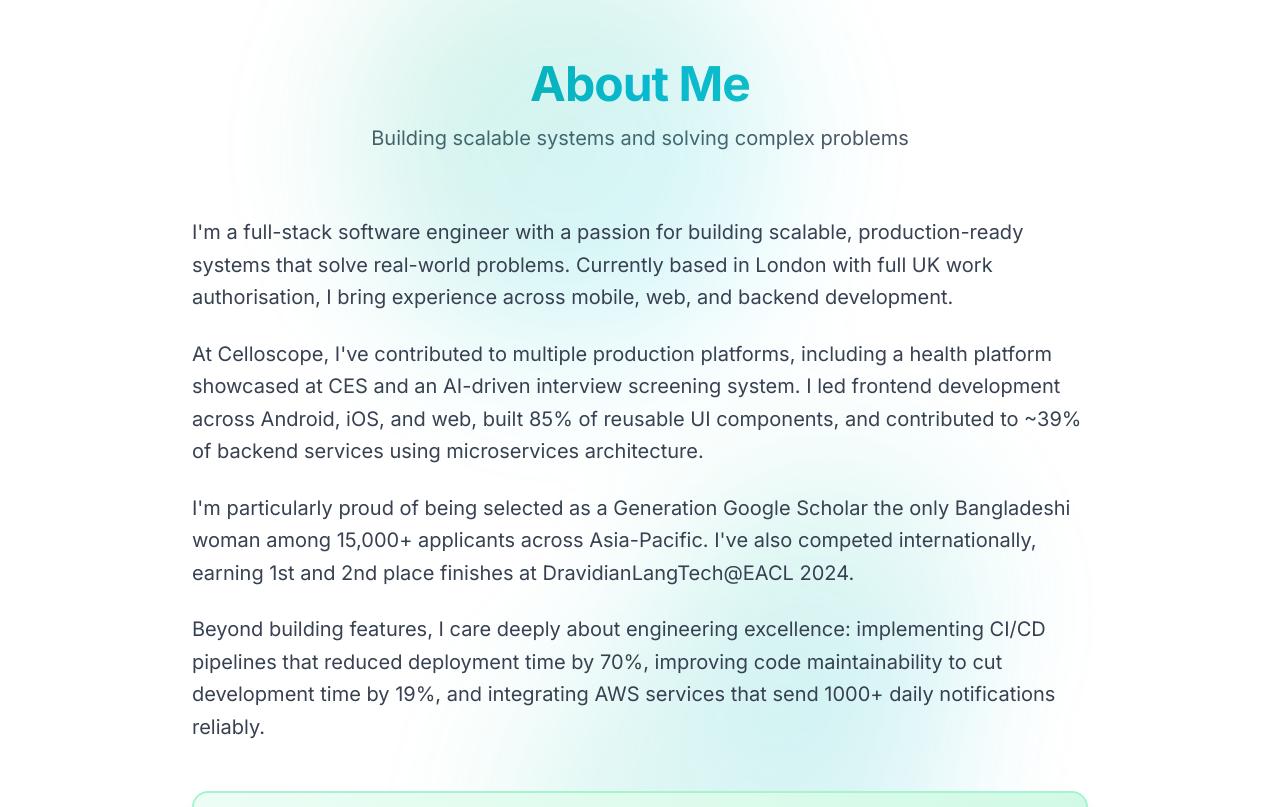
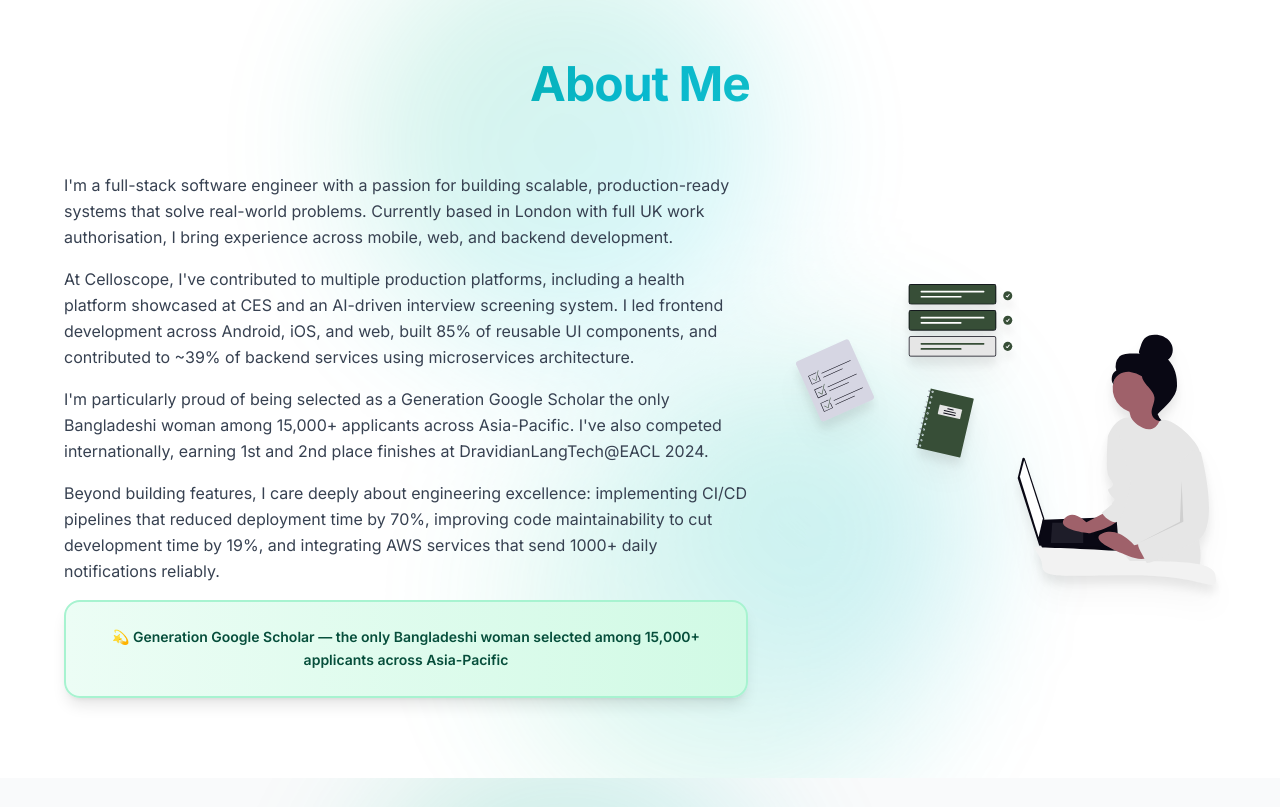
Before and after one commit to Mussabat/PORTFOLIO, a React (Vite) app: page / in a window 1280 px wide. Shown: the part 820-1627 px from the top of the page. Built offline with nearby package versions, Linux system fonts and the light colour scheme.

Commit message:
wip: added icons and saller font size

```diff
--- a/src/components/About.tsx
+++ b/src/components/About.tsx
@@ -11,12 +11,13 @@
         <Section
             id="about"
             title="About Me"
-            subtitle="Building scalable systems and solving complex problems"
             className="bg-white dark:bg-gray-900 relative overflow-hidden"
         >
             <GradientMesh />
-            <div className="max-w-4xl mx-auto relative z-10">
-                <div className="space-y-6">
+            <div className="max-w-6xl mx-auto relative z-10">
+                <div className="flex flex-col lg:flex-row items-center gap-12">
+                    {/* Text content */}
+                    <div className="flex-1 space-y-4">
                         {about.map((paragraph, index) => (
                             <motion.p
                                 key={index}
@@ -24,12 +25,11 @@
                                 whileInView={{ opacity: 1, y: 0 }}
                                 viewport={{ once: true }}
                                 transition={{ duration: 0.6, delay: index * 0.1 }}
-                            className="text-xl text-gray-700 dark:text-gray-300 leading-relaxed"
+                                className="text-base text-gray-700 dark:text-gray-300 leading-relaxed"
                             >
                                 {paragraph}
                             </motion.p>
                         ))}
-                </div>
 
                         <motion.div
                             initial={{ opacity: 0, y: 20 }}
@@ -37,12 +37,29 @@
                             viewport={{ once: true }}
                             transition={{ duration: 0.6, delay: 0.4 }}
                             whileHover={{ scale: 1.02, y: -5 }}
-                    className="mt-12 p-8 bg-gradient-to-r from-primary-50 to-primary-100 dark:from-primary-900/20 dark:to-primary-800/20 rounded-2xl border-2 border-primary-200 dark:border-primary-700 shadow-lg hover:shadow-2xl transition-shadow cursor-pointer"
+                            className="mt-6 p-6 bg-gradient-to-r from-primary-50 to-primary-100 dark:from-primary-900/20 dark:to-primary-800/20 rounded-2xl border-2 border-primary-200 dark:border-primary-700 shadow-lg hover:shadow-2xl transition-shadow cursor-pointer"
                         >
-                    <p className="text-xl font-semibold text-primary-900 dark:text-primary-100 text-center leading-relaxed">
-                        💫 Generation Google Scholar the only Bangladeshi woman selected among 15,000+ applicants across Asia-Pacific
+                            <p className="text-sm font-semibold text-primary-900 dark:text-primary-100 text-center leading-relaxed">
+                                💫 Generation Google Scholar — the only Bangladeshi woman selected among 15,000+ applicants across Asia-Pacific
                             </p>
                         </motion.div>
+                    </div>
+
+                    {/* Illustration */}
+                    <motion.div
+                        initial={{ opacity: 0, x: 40 }}
+                        whileInView={{ opacity: 1, x: 0 }}
+                        viewport={{ once: true }}
+                        transition={{ duration: 0.7, delay: 0.2 }}
+                        className="lg:w-[420px] w-full flex-shrink-0"
+                    >
+                        <img
+                            src="/about-illustration.svg"
+                            alt="Project completed illustration"
+                            className="w-full h-auto drop-shadow-xl"
+                        />
+                    </motion.div>
+                </div>
             </div>
         </Section>
     );
```
Also changed, not shown: public/about-illustration.svg (added). Lines whose indentation alone changed are shown as unchanged.
